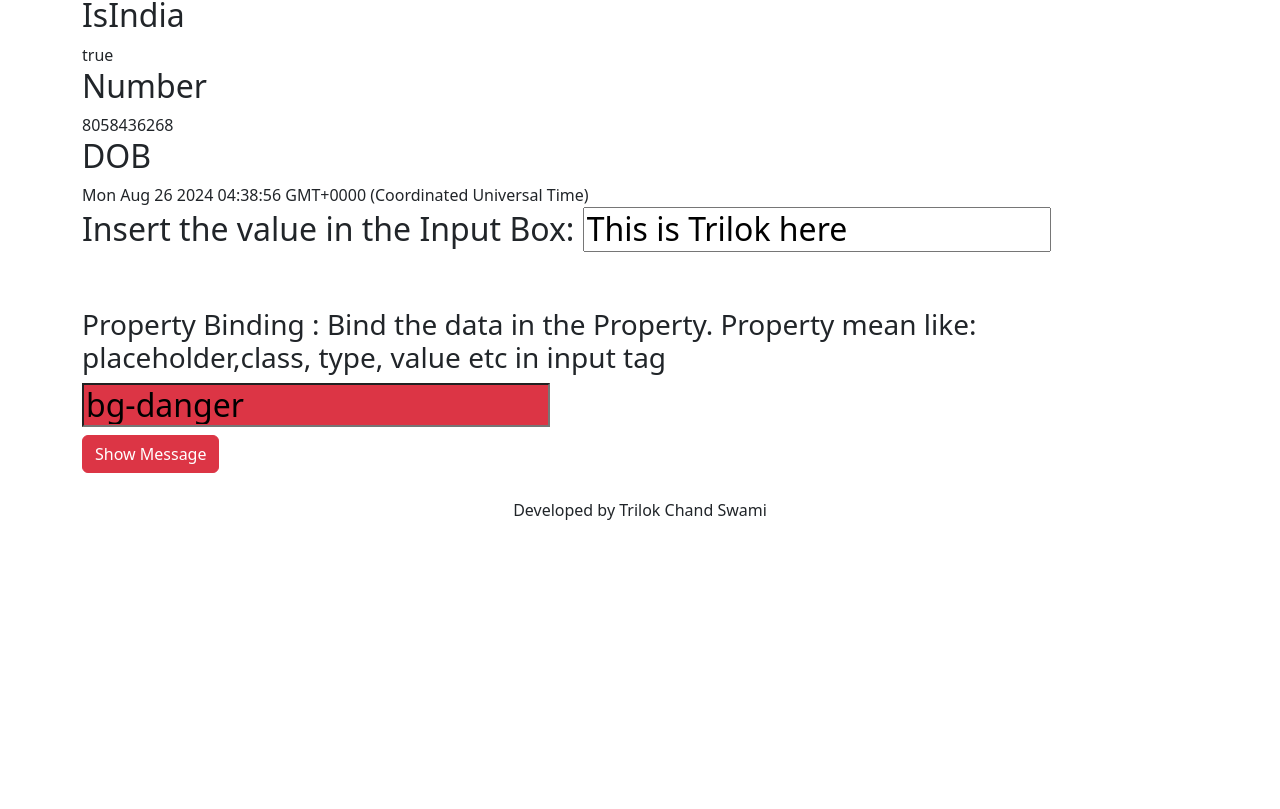
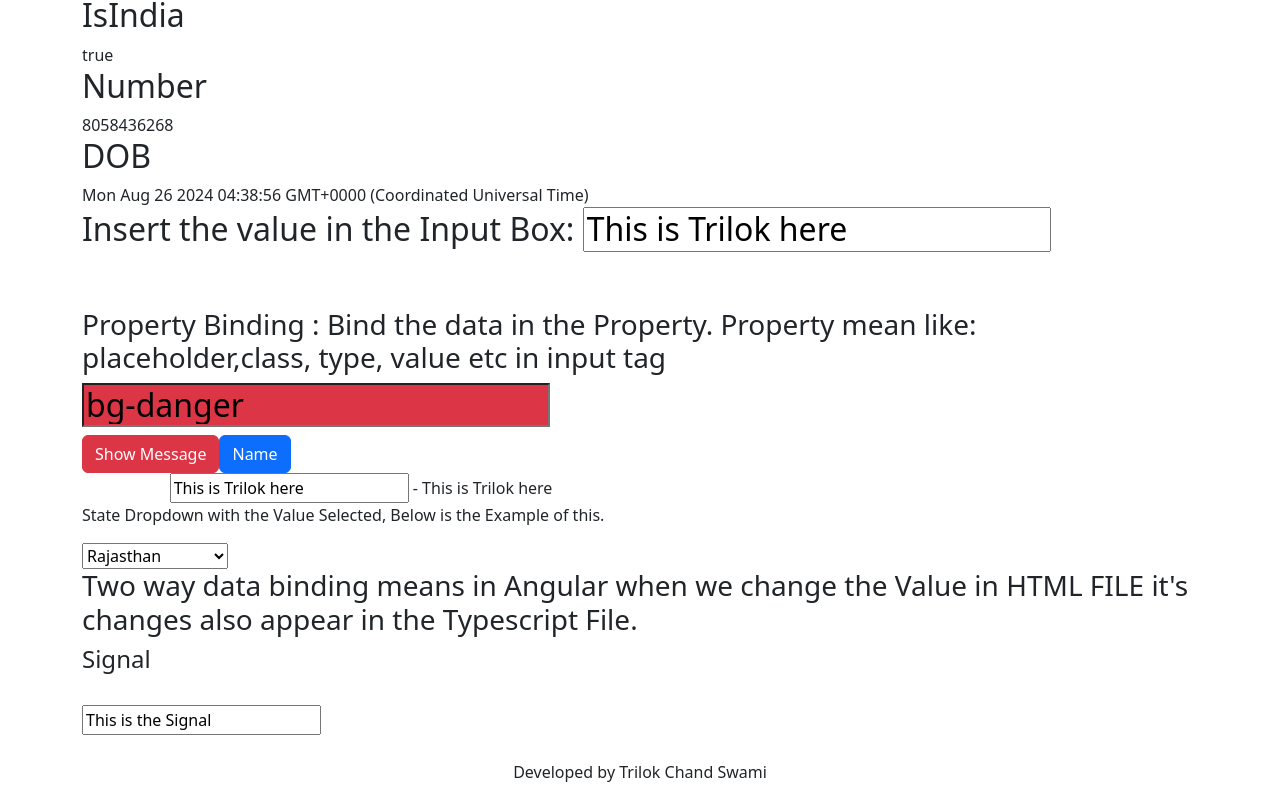
Before and after one commit to triilok10/Angular-Project-SetUp, an Angular app: page /Data-Binding in a window 1280 px wide. Shown: the part 299-1108 px from the top of the page. Before the commit the page ends 846 px from the top, so only its background shows below. Built offline with nearby package versions, Linux system fonts and the light colour scheme.

Commit message:
Two way Data Binding using ngModel in DataBinding Component

```diff
--- a/src/app/Component/data-binding/data-binding.component.html
+++ b/src/app/Component/data-binding/data-binding.component.html
@@ -14,10 +14,34 @@
 
 <h2>
     Insert the value in the Input Box:
-    <Input type="text"  value="{{Name}}"/>
+    <Input type="text" value="{{Name}}" />
 </h2>
 <br>
 <br>
-<h3>Property Binding : Bind the data in the Property. Property mean like: placeholder,class, type, value etc in input tag</h3>
+<h3>Property Binding : Bind the data in the Property. Property mean like: placeholder,class, type, value etc in input
+    tag</h3>
 <h2><input type="text" class="{{myClass}}" [value]="myClass"></h2> <!--  Example  of the Property Binding -->
 <button class="btn btn-danger" (click)="showAlert('Lets save the Message')"> Show Message</button>
+<button class="btn btn-primary" (click)="changeName()">Name</button>
+<br />
+<div class="text-center col-6">
+    <input type="text" [(ngModel)]="Name" /> - {{Name}}
+</div>
+<div>
+    <p>State Dropdown with the Value Selected, Below is the Example of this.</p>
+    <select [(ngModel)]="stateName">
+      <option value="">Select an Option</option>
+      <option value="Rajasthan">Rajasthan</option>
+      <option value="Delhi">Delhi</option>
+      <option value="Punjab">Punjab</option>
+      <option value="Haryana">Haryana</option>
+      <option value="Bihar">Bihar</option>
+      <option value="Goa">Goa</option>
+    </select>
+</div>
+
+<h3>Two way data binding means in Angular when we change the Value in HTML FILE it's changes also appear in the Typescript File.</h3>
+
+<h4>Signal</h4>
+<br>
+<input type="text" [(ngModel)]="FirstName">
--- a/src/app/Component/data-binding/data-binding.component.ts
+++ b/src/app/Component/data-binding/data-binding.component.ts
@@ -1,9 +1,10 @@
-import { Component } from '@angular/core';
+import { Component, signal } from '@angular/core';
+import { FormsModule } from '@angular/forms';
 
 @Component({
   selector: 'app-data-binding',
   standalone: true,
-  imports: [],
+  imports: [FormsModule],
   templateUrl: './data-binding.component.html',
   styleUrl: './data-binding.component.css'
 })
@@ -13,10 +14,15 @@ export class DataBindingComponent {
   isIndian: boolean = true;
   Int: number = 8058436268;
   DOB: Date = new Date();
-  myClass:string = "bg-danger";
+  myClass: string = "bg-danger";
+  stateName: string = "Rajasthan";
 
-
-  showAlert(Message:string){
+  showAlert(Message: string) {
     alert(Message)
   }
+  FirstName = signal("This is the Signal");
+  changeName() {
+    this.Name = "This is Trilok Chand Swami";
+  }
+
 }
```
